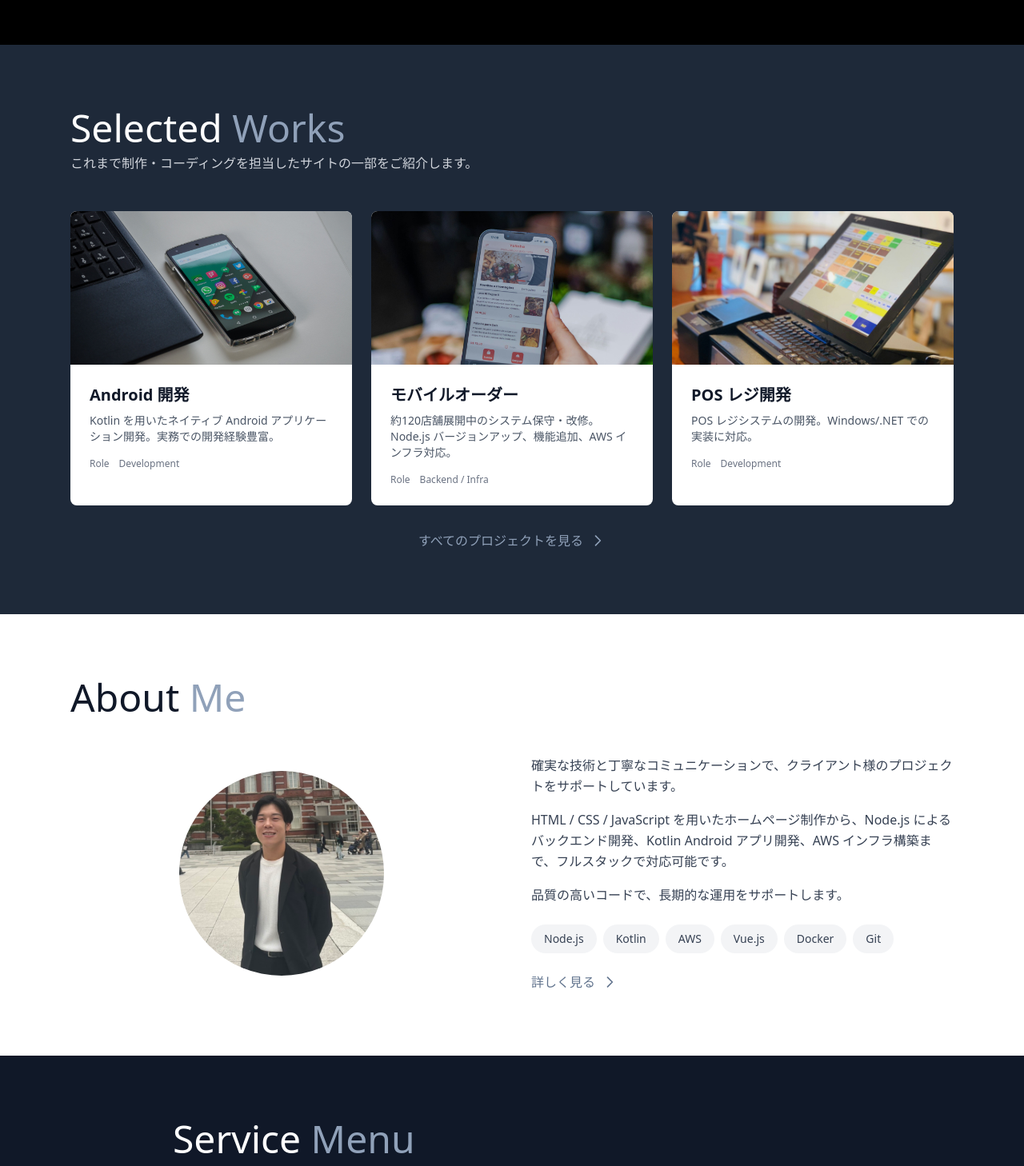
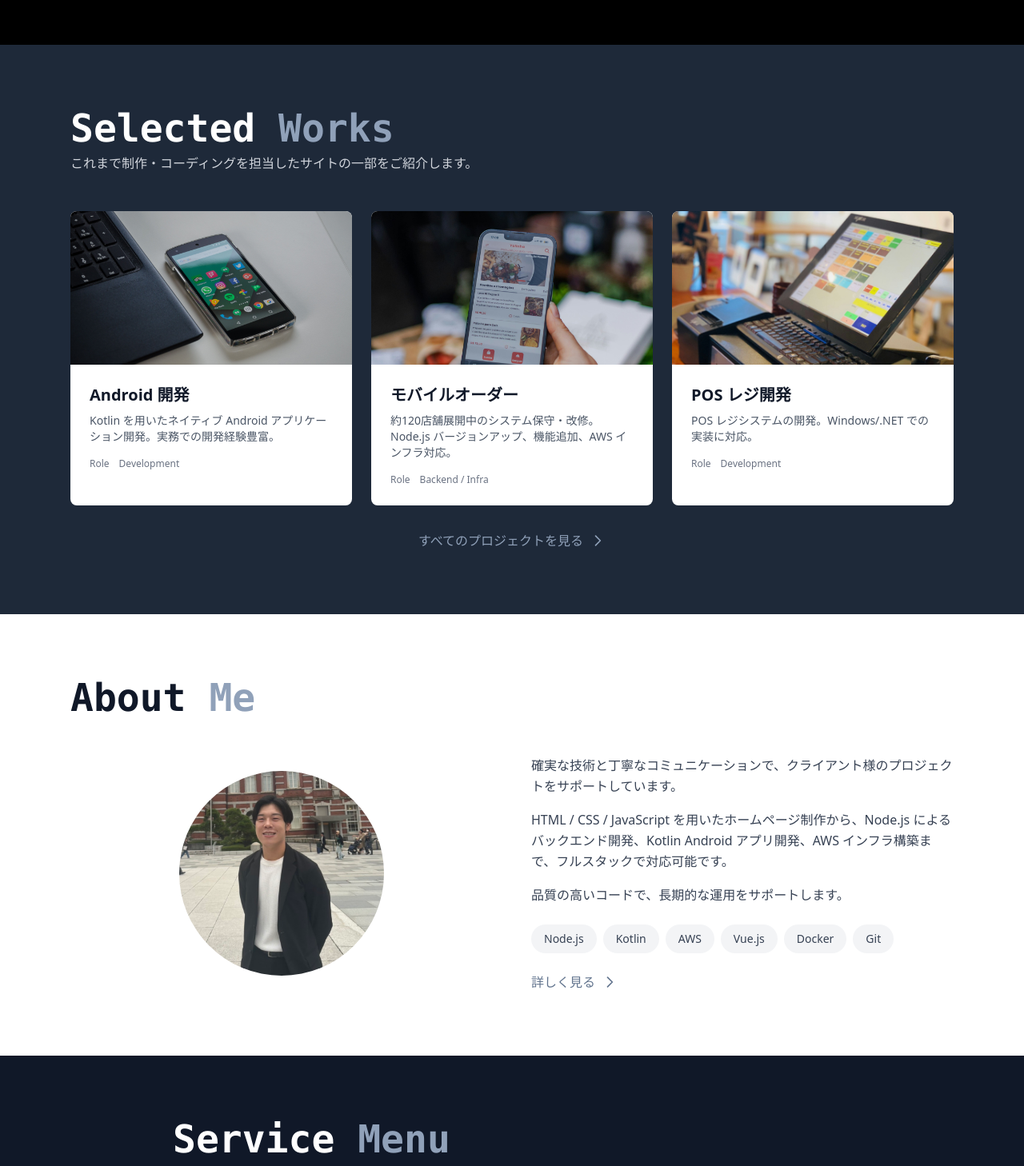
Before and after one commit to imurar/imurar-portfolio, a Vue app: page /#/ in a window 1280 px wide. Shown: the part 580-2038 px from the top of the page at 80% size. Built offline with nearby package versions, Linux system fonts and the light colour scheme.

Commit message:
[refactor] 書式見直し

```diff
--- a/src/views/HomeView.vue
+++ b/src/views/HomeView.vue
@@ -16,7 +16,7 @@
   <section class="bg-gray-800 text-white py-20">
     <div class="max-w-6xl mx-auto px-6 w-full">
       <div class="mb-12">
-        <h2 class="text-5xl font-light mb-2">Selected <span class="text-slate-400">Works</span></h2>
+        <h2 class="text-5xl font-mono font-bold mb-2">Selected <span class="text-slate-400">Works</span></h2>
         <p class="text-gray-300">これまで制作・コーディングを担当したサイトの一部をご紹介します。</p>
       </div>
       <div class="grid grid-cols-1 md:grid-cols-3 gap-6">
@@ -59,7 +59,7 @@
   <!-- About Me -->
   <section class="py-20">
     <div class="max-w-6xl mx-auto px-6 w-full">
-      <h2 class="text-5xl font-light mb-12">About <span class="text-slate-400">Me</span></h2>
+      <h2 class="text-5xl font-mono font-bold mb-12">About <span class="text-slate-400">Me</span></h2>
       <div class="grid grid-cols-1 md:grid-cols-2 gap-12 items-center">
         <div class="flex justify-center">
           <img src="/images/profile.jpg" alt="プロフィール写真" class="w-64 h-64 rounded-full object-cover">
@@ -92,7 +92,7 @@
   <!-- サービスメニュー -->
   <section class="bg-gray-900 text-white py-20">
     <div class="max-w-4xl mx-auto px-6 w-full">
-      <h2 class="text-5xl font-light mb-2">Service <span class="text-slate-400">Menu</span></h2>
+      <h2 class="text-5xl font-mono font-bold mb-2">Service <span class="text-slate-400">Menu</span></h2>
       <p class="text-gray-300 mb-12">提供しているサービスをご紹介します。</p>
       <div class="space-y-8">
         <div class="border-b border-gray-700 pb-8">
--- a/src/views/ProfileView.vue
+++ b/src/views/ProfileView.vue
@@ -1,6 +1,6 @@
 <template>
   <div class="max-w-4xl mx-auto px-6 py-12 w-full">
-    <h1 class="text-3xl font-bold mb-12">Profile</h1>
+    <h1 class="text-3xl font-mono font-bold mb-12">Profile</h1>
 
     <div class="grid grid-cols-1 md:grid-cols-2 gap-8">
       <!-- 左側：空 -->
@@ -17,7 +17,7 @@
 
         <!-- 基本情報 -->
         <div class="bg-gray-50 rounded-xl p-8 mb-8">
-          <h2 class="text-2xl font-bold mb-6">基本情報</h2>
+          <h2 class="text-2xl font-mono font-bold mb-6">基本情報</h2>
           <div class="space-y-4">
             <div>
               <p class="text-gray-600 text-sm">名前</p>
@@ -44,7 +44,7 @@
 
         <!-- 趣味・興味 -->
         <div class="bg-gray-50 rounded-xl p-8 mb-8">
-          <h2 class="text-2xl font-bold mb-6">趣味・興味</h2>
+          <h2 class="text-2xl font-mono font-bold mb-6">趣味・興味</h2>
           <div class="space-y-2">
             <p class="text-gray-700">読書</p>
             <p class="text-gray-700">スポーツ観戦</p>
```
